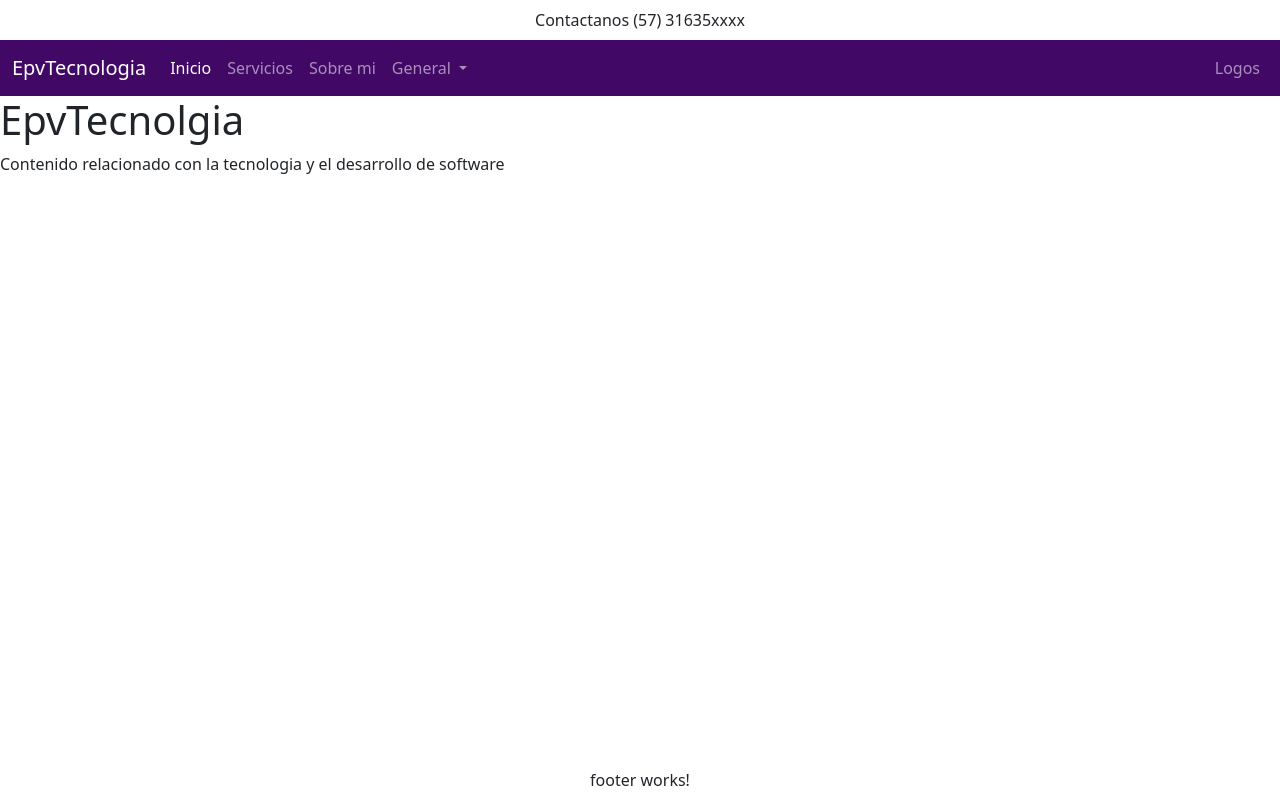
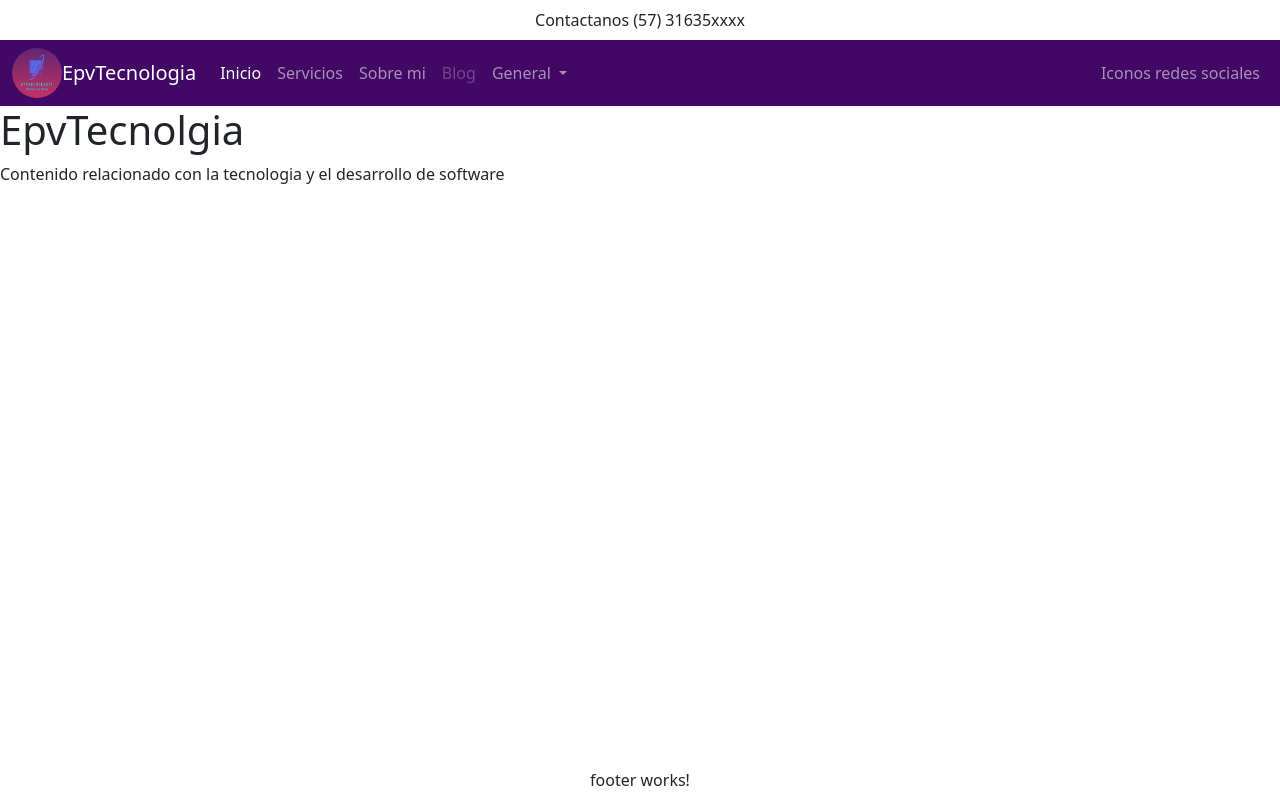
Before and after one commit to edwinparrales/epvtecnologia, an Angular app: page /inicio in a window 1280 px wide. Built offline with nearby package versions, Linux system fonts and the light colour scheme.

Commit message:
Adicionando estilos, paginas y modulos del sitio

```diff
--- a/src/app/components/navbar/navbar.component.html
+++ b/src/app/components/navbar/navbar.component.html
@@ -4,6 +4,7 @@
 </div>
 <nav class="navbar navbar-expand-lg navbar-dark bg-dark">
   <div class="container-fluid">
+    <img class="img-fluid rounded-circle" src="img/logo.png" alt="Logo" srcset="" style="height: 50px; width: 50px;">
     <a class="navbar-brand" href="#" routerLink="inicio">EpvTecnologia</a>
     <button class="navbar-toggler" type="button" data-bs-toggle="collapse" data-bs-target="#navbarScroll" aria-controls="navbarScroll" aria-expanded="false" aria-label="Toggle navigation">
       <span class="navbar-toggler-icon"></span>
@@ -19,6 +20,9 @@
 
         <li class="nav-item">
           <a class="nav-link" href="" routerLink="about">Sobre mi</a>
+        </li>
+        <li class="nav-item ">
+          <a class="nav-link disabled" href="" routerLink="about">Blog</a>
         </li>
 
         <li class="nav-item dropdown">
@@ -36,7 +40,7 @@
       </ul>
       <ul class="navbar-nav me-0 my-2 my-lg-0 navbar-nav-scroll">
         <li class="nav-item">
-          <a class="nav-link" href="#" tabindex="-1" aria-disabled="true">Logos</a>
+          <a class="nav-link" href="#" tabindex="-1" aria-disabled="true">Iconos redes sociales</a>
         </li>
       </ul>
 
```
Also changed, not shown: public/img/logo.png (added).
